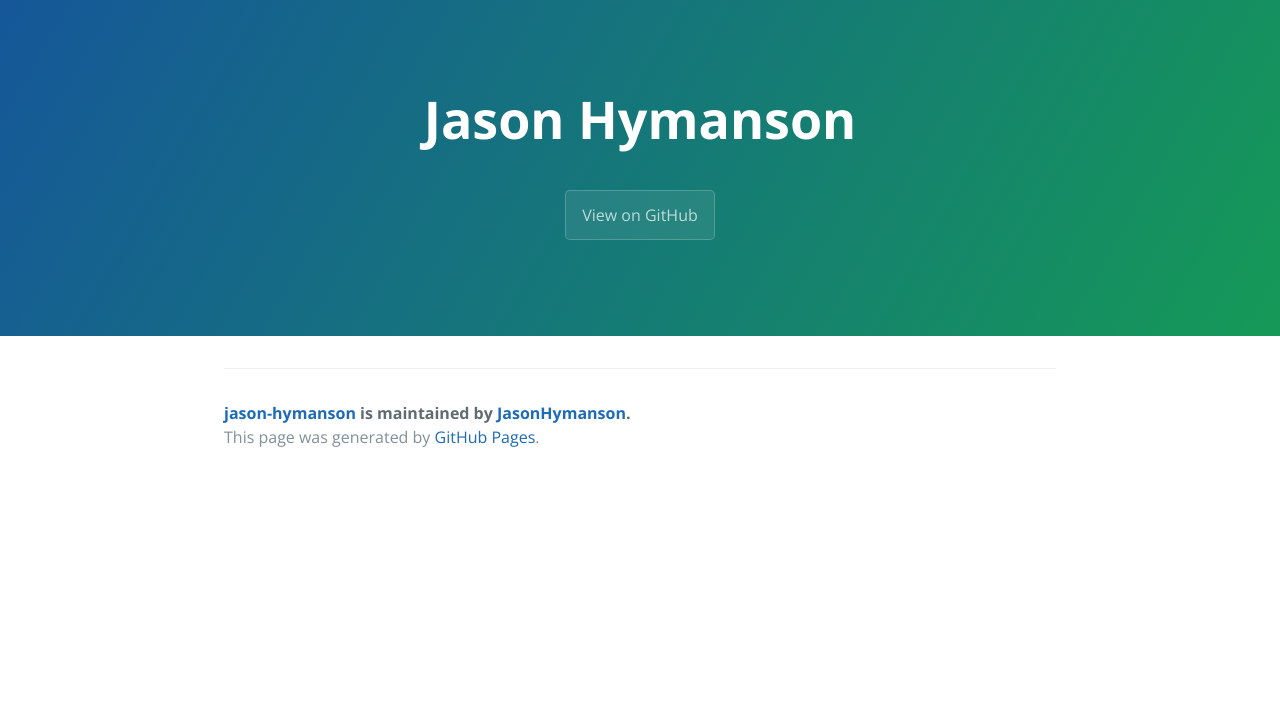
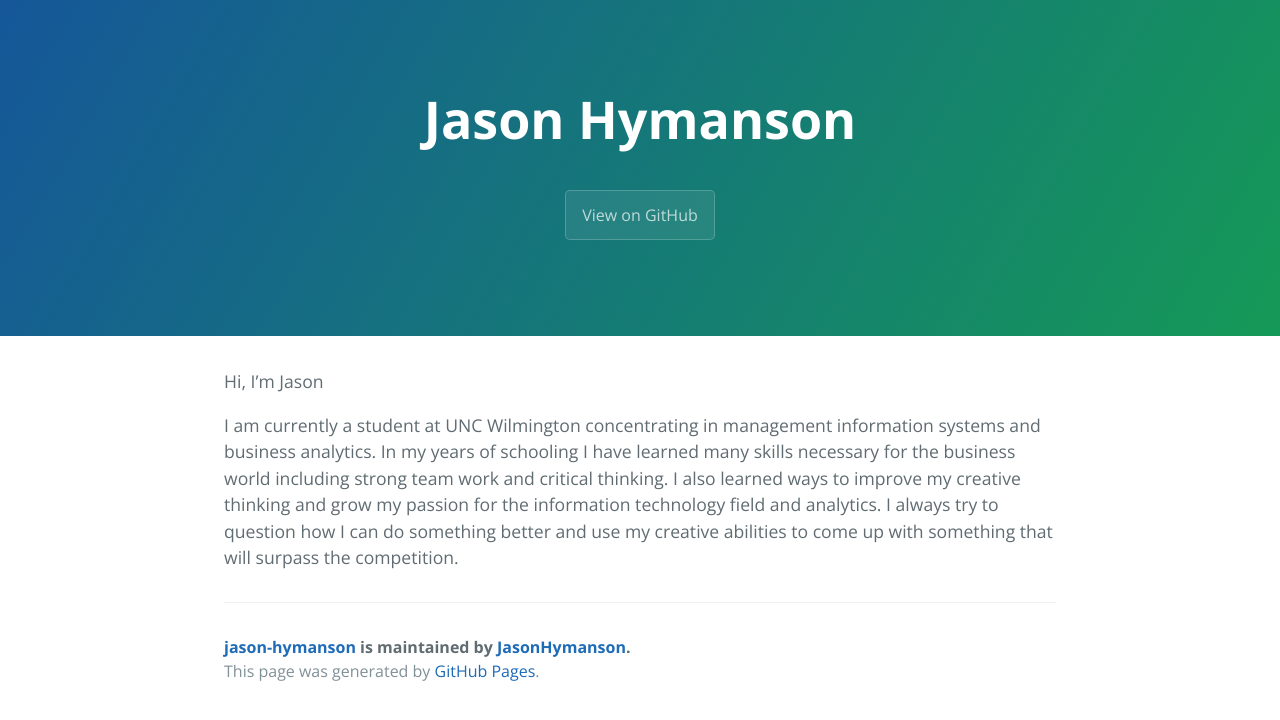
Before and after one commit to JasonHymanson/jason-hymanson, a Jekyll site: the page built from docs/index.md, in a window 1280 px wide. Shown: the top 720 px of the page. Built offline with Jekyll 4.4.1, drawn with Linux system fonts in a browser that asks for light colours; our own code applies the rules of GitHub Pages for plain Markdown files; the repository's description, which GitHub fills in, is left out.

Commit message:
Update index.md

```diff
--- a/docs/index.md
+++ b/docs/index.md
@@ -1,2 +1,3 @@
----
----
+Hi, I'm Jason
+
+I am currently a student at UNC Wilmington concentrating in management information systems and business analytics. In my years of schooling I have learned many skills necessary for the business world including strong team work and critical thinking. I also learned ways to improve my creative thinking and grow my passion for the information technology field and analytics. I always try to question how I can do something better and use my creative abilities to come up with something that will surpass the competition.
```
